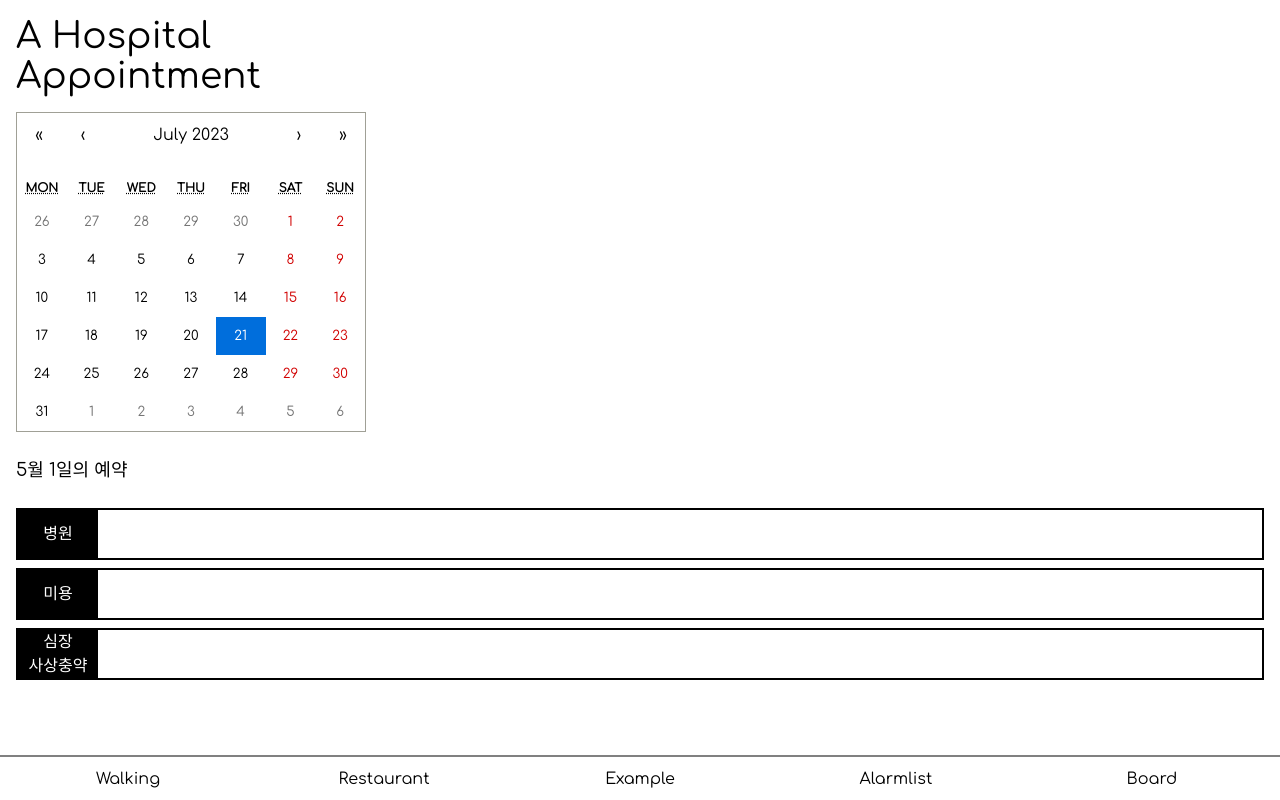
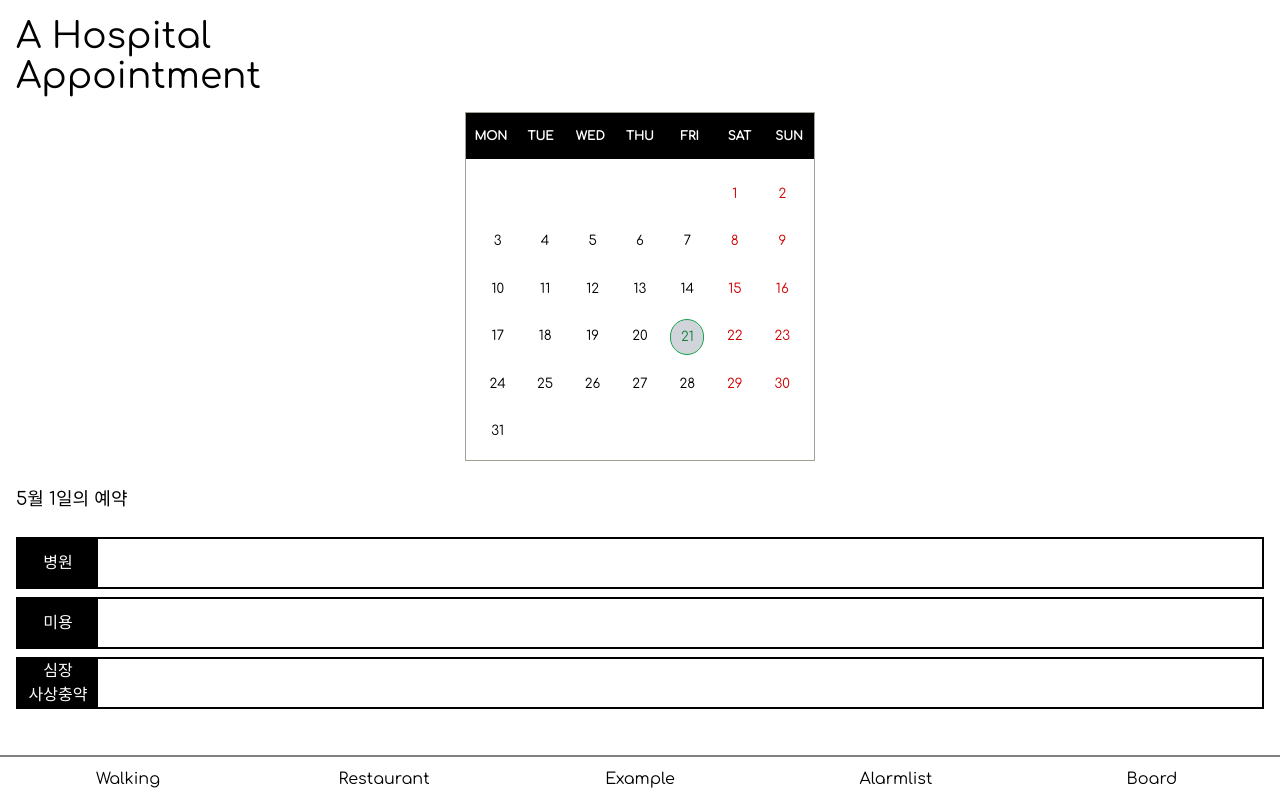
Before and after one commit to banjjokee-project/FE_, a React (Create React App) app: page /schedule in a window 1280 px wide. Built offline with nearby package versions, Linux system fonts and the light colour scheme.

Commit message:
feat. 스케줄러 달력 커스텀

```diff
--- a/src/index.css
+++ b/src/index.css
@@ -16,7 +16,6 @@
   font-family: 'Comfortaa';
 }
 
-
 html,
 body,
 #root {
@@ -30,8 +29,6 @@
 .hero {
   @apply fixed top-0 bottom-0 left-0 right-0;
 }
-
-
 
 body {
   margin: 0;
@@ -82,3 +79,45 @@
 .active {
   color: #ef5c89;
 }
+
+/*react calender css*/
+
+.react-calendar {
+  @apply mx-auto;
+}
+.react-calendar__month-view__weekdays {
+  @apply bg-black text-white py-2 font-black;
+}
+.react-calendar__month-view__days {
+  @apply p-2;
+}
+.react-calendar__month-view__weekdays__weekday abbr {
+  @apply no-underline;
+}
+
+.react-calendar__tile {
+  @apply aspect-square hover:!bg-transparent;
+}
+.react-calendar__tile abbr {
+  @apply block p-2 hover:bg-gray-200 hover:rounded-full;
+}
+
+.react-calendar__tile--now,
+.react-calendar__tile--active {
+  @apply rounded-full !text-black;
+}
+
+.react-calendar__tile--now {
+  @apply !bg-transparent;
+}
+
+.react-calendar__tile--now abbr {
+  @apply block !p-2 !bg-transparent !bg-gray-300 rounded-full;
+}
+
+.react-calendar__tile--active {
+  @apply !bg-transparent;
+}
+.react-calendar__tile--active abbr {
+  @apply block !p-2 !border !text-green-700 rounded-full !border-green-600;
+}
--- a/src/pages/Schedule.jsx
+++ b/src/pages/Schedule.jsx
@@ -7,13 +7,19 @@
   const [value, onChange] = useState(new Date());
 
   return (
-    <div className="px-4 pt-4">
+    <div className="px-4 pt-4 ">
       <h2 className="mb-4 text-4xl">
         A Hospital
         <br />
         Appointment
       </h2>
-      <Calendar onChange={onChange} value={value} />
+      <Calendar
+        onChange={onChange}
+        value={value}
+        showNavigation={false}
+        locale="en"
+        showNeighboringMonth={false}
+      />
       <div className="flex flex-col mt-6 space-y-2">
         <p className="mb-4 text-lg">5월 1일의 예약</p>
         <InputBox />
```
Lines whose indentation alone changed are shown as unchanged.
